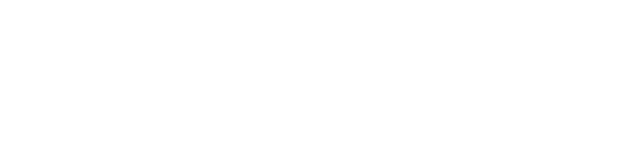
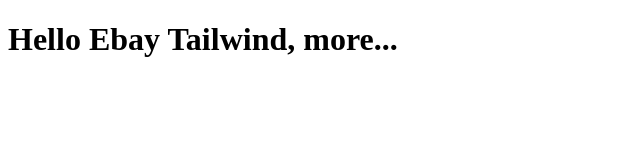
Before and after one commit to generahben/ebay-tailwind, a plain HTML site: page index.html in a window 1280 px wide. Shown: the whole page, without its empty margins (0-640 px from the left). Drawn offline with Linux system fonts and the light colour scheme.

Commit message:
Modified Index

```diff
--- a/index.html
+++ b/index.html
@@ -8,7 +8,7 @@
 </head>
 
 <body>
-
+    <h1>Hello Ebay Tailwind, more... </h1>
 </body>
 
 </html>
```
